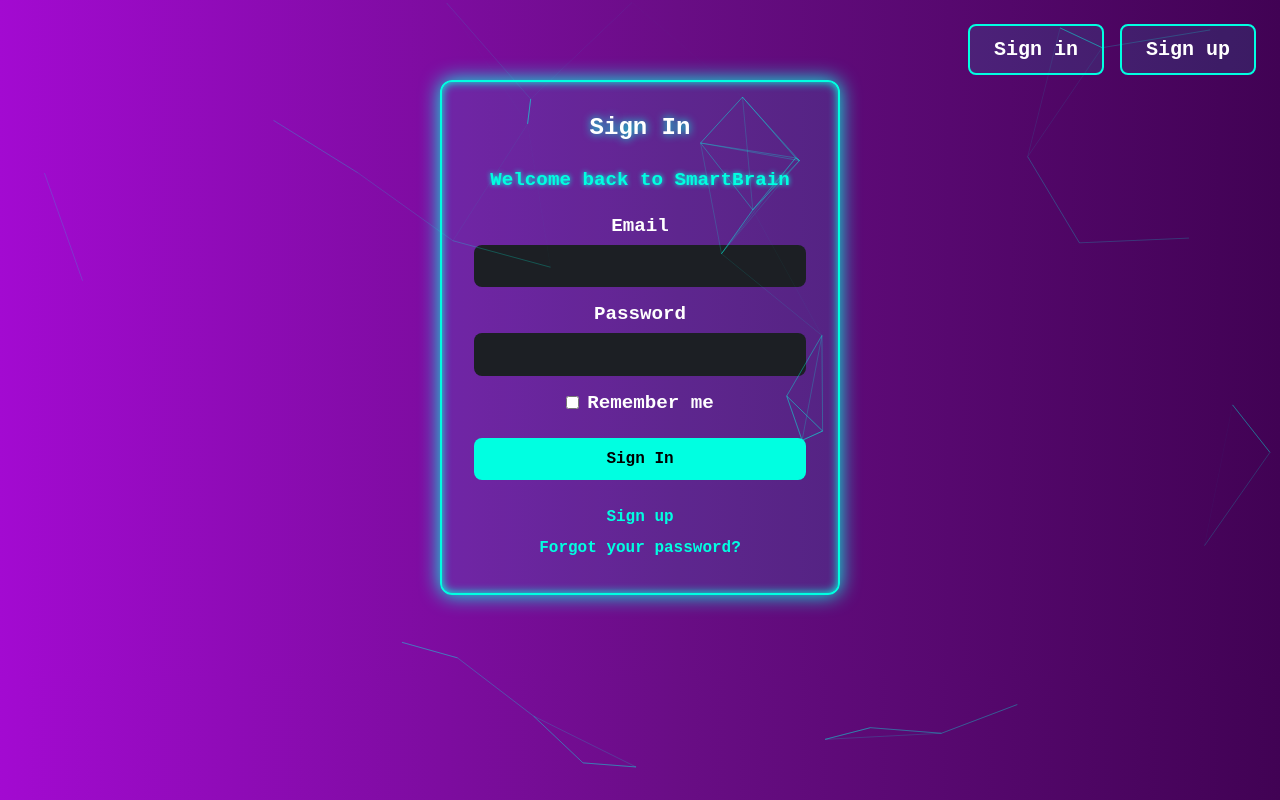
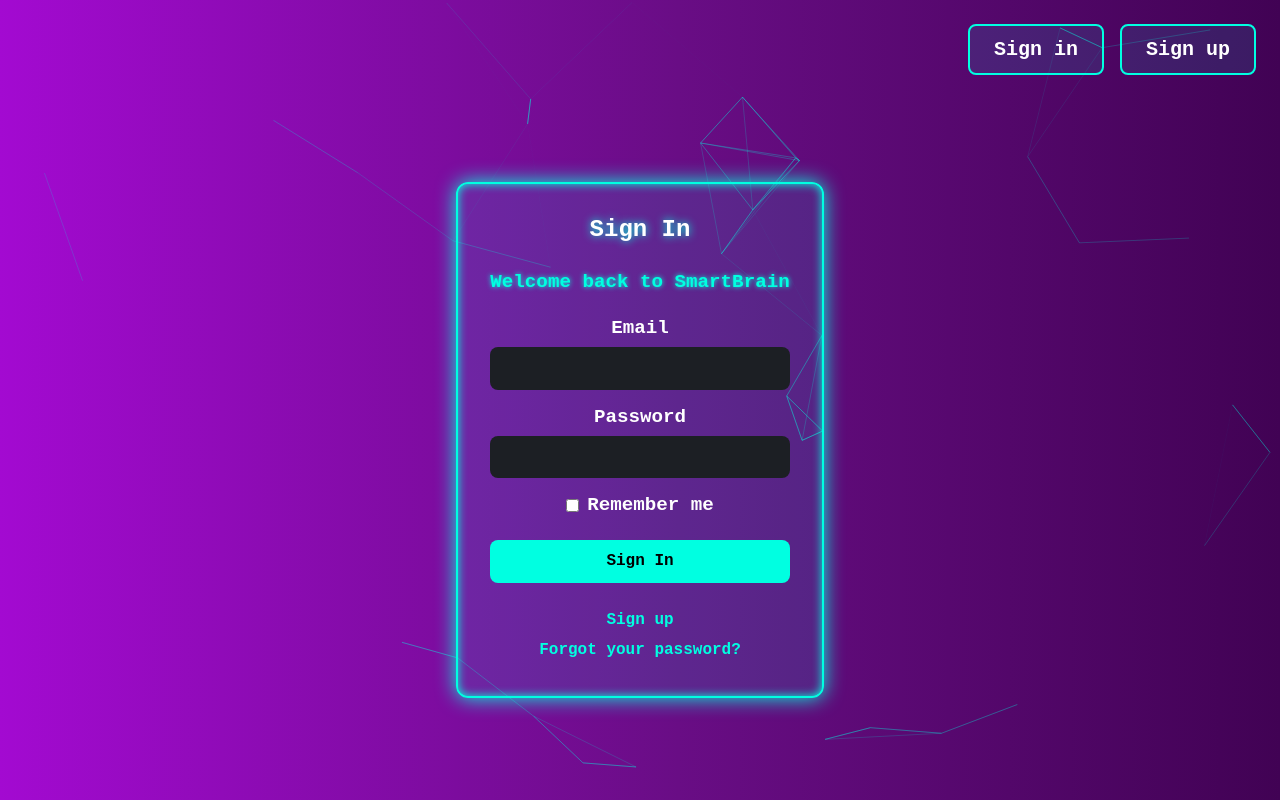
Before and after one commit to MouadBenaich/AI-Face-Detection-Web-App-, a React (Create React App) app: page / in a window 1280 px wide. Built offline with nearby package versions, Linux system fonts and the light colour scheme.

Commit message:
Linked the sign in / sign up form with psql DB

```diff
--- a/src/App.js
+++ b/src/App.js
@@ -7,7 +7,6 @@ import Logo from "./components/Logo/Logo";
 import ImageLinkForm from "./components/ImageLinkForm/ImageLinkForm";
 import Rank from "./components/Rank/Rank";
 import FaceRecognition from "./components/FaceRecognition/FaceRecognition";
-import { onInputChange, onButtonSubmit } from "./components/FaceRecognition/FaceApiHelpers";
 import "./App.css";
 import "tachyons";
 
@@ -18,47 +17,71 @@ class App extends Component {
       input: "",
       imageUrl: "",
       box: [],
-      route: 'signin',
+      route: "signin",
       isSignedIn: false,
+      user: {} // ✅ store logged-in user
     };
   }
-  onRouteChange = (route) =>{
-    if (route === 'signout'){
-      this.setState({isSignedIn: false})
-    } else if (route === 'home') {
-      this.setState({isSignedIn: true})
+
+  setUser = (user) => {
+    this.setState({ user });
+  };
+
+  onRouteChange = (route) => {
+    if (route === "signout") {
+      this.setState({ isSignedIn: false, user: {} });
+    } else if (route === "home") {
+      this.setState({ isSignedIn: true });
     }
-    this.setState({route: route});
+    this.setState({ route });
+  };
+  onButtonSubmit = () => {
+    fetch("https://clarifai-backend.onrender.com/facepp", {
+      method: "POST",
+      headers: { "Content-Type": "application/json" },
+      body: JSON.stringify({
+        imageUrl: this.state.input,
+        userId: this.state.user.id
+      })
+    })
+      .then(res => res.json())
+      .then(data => {
+        if (data.faces) {
+          this.setState({ imageUrl: this.state.input, box: data.faces });
+          if (data.user) {
+            this.setUser(data.user); // ✅ update level
           }
+        }
+      })
+      .catch(err => console.error(err));
+  };
 
   render() {
     return (
       <div className="App">
         <ParticlesBackground />
-        <Navigation isSignedIn={this.state.isSignedIn} onRouteChange={this.onRouteChange}/>
-        { this.state.route === 'home'
-          ? <div>
+        <Navigation
+          isSignedIn={this.state.isSignedIn}
+          onRouteChange={this.onRouteChange}
+        />
+        {this.state.route === "home" ? (
+          <div>
             <Logo />
-              <Rank />
+            <Rank user={this.state.user} /> {/* ✅ show level */}
             <ImageLinkForm
-                onInputChange={onInputChange((val) => this.setState({ input: val }))}
-                onButtonSubmit={onButtonSubmit(
-                  this.state.input,
-                  (val) => this.setState({ imageUrl: val }),
-                  (val) => this.setState({ box: val })
-                )}
+              onInputChange={(val) => this.setState({ input: val })}
+              onButtonSubmit={this.onButtonSubmit}
             />
             <FaceRecognition
               imageUrl={this.state.imageUrl}
               boxes={this.state.box}
             />
           </div>
-          : (
-            this.state.route === 'signin'
-              ? <Signin onRouteChange={this.onRouteChange}/>
-              : <Register onRouteChange={this.onRouteChange}/>
-            )
-        }
+        ) : this.state.route === "signin" ? (
+          <Signin onRouteChange={this.onRouteChange} setUser={this.setUser} />
+        ) : (
+          <Register onRouteChange={this.onRouteChange} setUser={this.setUser} />
+        )}
       </div>
     );
   }
--- a/src/components/Register/Register.css
+++ b/src/components/Register/Register.css
@@ -1,5 +1,11 @@
 /* Signin.css */
-
+.signup-container {
+  margin-top: 80px; /* ✅ pushes form down from Navigation */
+  display: flex;
+  justify-content: center; /* centers horizontally */
+  align-items: center;
+  min-height: calc(100vh - 80px); /* ensures full viewport height minus nav */
+}
 .signin-form {
   margin: 5rem auto;
   padding: 2rem;
--- a/src/components/Register/Register.js
+++ b/src/components/Register/Register.js
@@ -1,51 +1,37 @@
 import React, { useState } from "react";
 import "./Register.css";
 
-const Register = ({ onRouteChange }) => {
+const Register = ({ onRouteChange, setUser }) => {
   const [name, setName] = useState("");
   const [email, setEmail] = useState("");
   const [password, setPassword] = useState("");
   const [error, setError] = useState("");
   const [loading, setLoading] = useState(false);
 
-  // ✅ Email validation
   const validateEmail = (email) => /\S+@\S+\.\S+/.test(email);
 
   const handleSubmit = async (e) => {
     e.preventDefault();
     setError("");
 
-    // ✅ Client-side validation
-    if (name.trim() === "") {
-      setError("Name cannot be empty.");
-      return;
-    }
-    if (!validateEmail(email)) {
-      setError("Please enter a valid email address.");
-      return;
-    }
-    if (password.trim().length < 6) {
-      setError("Password must be at least 6 characters.");
-      return;
-    }
+    if (name.trim() === "") return setError("Name cannot be empty.");
+    if (!validateEmail(email)) return setError("Please enter a valid email address.");
+    if (password.trim().length < 6) return setError("Password must be at least 6 characters.");
 
     setLoading(true);
 
     try {
-      // ✅ Call backend API
-      const response = await fetch("https://clarifai-backend.onrender.com/register", // 🔗 your Render backend URL
-        {
+      const response = await fetch("https://clarifai-backend.onrender.com/register", {
         method: "POST",
         headers: { "Content-Type": "application/json" },
         body: JSON.stringify({ name, email, password }),
-        }
-      );
+      });
 
       const user = await response.json();
 
       if (response.ok && user.id) {
-        // ✅ Registration successful
         console.log("User registered:", user);
+        setUser(user); // ✅ Save user object (id, level, etc.)
         onRouteChange("home");
       } else {
         setError(user || "Unable to register");
@@ -58,44 +44,20 @@ const Register = ({ onRouteChange }) => {
   };
 
   return (
+    <div className="signup-container">
       <form className="signin-form" onSubmit={handleSubmit}>
         <legend>Register</legend>
         <p className="subtitle">Create your SmartBrain account</p>
-
         {error && <p className="error">{error}</p>}
 
         <label htmlFor="name">Name</label>
-      <input
-        type="name"
-        id="name"
-        name="name"
-        value={name}
-        onChange={(e) => setName(e.target.value)}
-        autoComplete="name"
-        required
-      />
+        <input type="name" id="name" value={name} onChange={(e) => setName(e.target.value)} required />
 
         <label htmlFor="email">Email</label>
-      <input
-        type="email"
-        id="email"
-        name="email"
-        value={email}
-        onChange={(e) => setEmail(e.target.value)}
-        autoComplete="email"
-        required
-      />
+        <input type="email" id="email" value={email} onChange={(e) => setEmail(e.target.value)} required />
 
         <label htmlFor="password">Password</label>
-      <input
-        type="password"
-        id="password"
-        name="password"
-        value={password}
-        onChange={(e) => setPassword(e.target.value)}
-        autoComplete="new-password"
-        required
-      />
+        <input type="password" id="password" value={password} onChange={(e) => setPassword(e.target.value)} required />
 
         <button type="submit" disabled={loading}>
           {loading ? "Registering…" : "Register"}
@@ -107,6 +69,7 @@ const Register = ({ onRouteChange }) => {
           </a>
         </div>
       </form>
+    </div>
   );
 };
 
--- a/src/components/Signin/Signin.css
+++ b/src/components/Signin/Signin.css
@@ -1,5 +1,11 @@
 /* Signin.css */
-
+.signin-container {
+  margin-top: 80px; /* ✅ pushes form down from Navigation */
+  display: flex;
+  justify-content: center; /* centers horizontally */
+  align-items: center;
+  min-height: calc(100vh - 80px); /* ensures full viewport height minus nav */
+}
 .signin-form {
   margin: 5rem auto;
   padding: 2rem;
--- a/src/components/Signin/Signin.js
+++ b/src/components/Signin/Signin.js
@@ -1,43 +1,57 @@
 import React, { useState } from "react";
 import "./Signin.css";
 
-const Signin = ({onRouteChange}) => {
+const Signin = ({ onRouteChange, setUser }) => {
   const [email, setEmail] = useState("");
   const [password, setPassword] = useState("");
   const [error, setError] = useState("");
   const [loading, setLoading] = useState(false);
 
-  const validateEmail = (email) => {
-    // Simple regex for email validation
-    return /\S+@\S+\.\S+/.test(email);
-  };
+  // ✅ Email validation
+  const validateEmail = (email) => /\S+@\S+\.\S+/.test(email);
 
-  const handleSubmit = (e) => {
+  const handleSubmit = async (e) => {
     e.preventDefault();
     setError("");
 
-    // ✅ Validation
+    // ✅ Client-side validation
     if (!validateEmail(email)) {
       setError("Please enter a valid email address.");
       return;
     }
-    if (password.trim() === "") {
-      setError("Password cannot be empty.");
+    if (password.trim().length < 6) {
+      setError("Password must be at least 6 characters.");
       return;
     }
 
-    // ✅ Loading state
     setLoading(true);
 
-    // Simulate async sign-in (replace with real API call)
-    setTimeout(() => {
+    try {
+      // ✅ Call backend API
+      const response = await fetch("https://clarifai-backend.onrender.com/signin", {
+        method: "POST",
+        headers: { "Content-Type": "application/json" },
+        body: JSON.stringify({ email, password }),
+      });
+
+      const user = await response.json();
+
+      if (response.ok && user.id) {
+        setUser(user); // ✅ Save user object (id, name, level, etc.)
+        onRouteChange("home");
+      } else {
+        setError(user || "Wrong credentials");
+      }
+    } catch (err) {
+      setError("Server error. Please try again later.");
+    } finally {
       setLoading(false);
-      alert("Signed in successfully!"); // Replace with navigation or state change
-    }, 2000);
+    }
   };
 
   return (
-    <form className="signin-form" onSubmit={handleSubmit}>
+    <div className="signin-container">
+      <form className="signin-form" onSubmit={handleSubmit}>
         <legend>Sign In</legend>
         <p className="subtitle">Welcome back to SmartBrain</p>
 
@@ -50,6 +64,8 @@ const Signin = ({onRouteChange}) => {
           name="email"
           value={email}
           onChange={(e) => setEmail(e.target.value)}
+          autoComplete="email"
+          required
         />
 
         <label htmlFor="password">Password</label>
@@ -59,6 +75,8 @@ const Signin = ({onRouteChange}) => {
           name="password"
           value={password}
           onChange={(e) => setPassword(e.target.value)}
+          autoComplete="current-password"
+          required
         />
 
         <div className="checkbox">
@@ -66,24 +84,29 @@ const Signin = ({onRouteChange}) => {
           <label htmlFor="remember">Remember me</label>
         </div>
 
-        <button
-            type="submit"
-            disabled={loading}
-            onClick={() => onRouteChange('home')}
-        >
-            {loading ? "Signing in…" : "Sign In"}
+        <button type="submit" disabled={loading}>
+          {loading ? "Signing in…" : "Sign In"}
         </button>
 
+        {/*
+          🔧 Optional Dev Bypass
+        <button
+          type="button"
+          className="dev-bypass"
+          onClick={() => {
+            setUser({ id: 0, name: "DevUser", email: "dev@test.com", level: "Master" });
+            onRouteChange("home");
+          }}
+        >
+          🚀 Dev Bypass
+        </button>
+        */}
         <div className="links pointer">
-          <p
-            onClick={() => onRouteChange('register')}
-          >
-            Sign up
-          </p>
+          <p onClick={() => onRouteChange("register")}>Sign up</p>
           <a href="#forgot">Forgot your password?</a>
         </div>
-
-    </form>
+      </form>
+    </div>
   );
 };
 
```
Also changed, not shown: 1 other file (tests, documents, lock files or other folders). Lines whose indentation alone changed are shown as unchanged.
